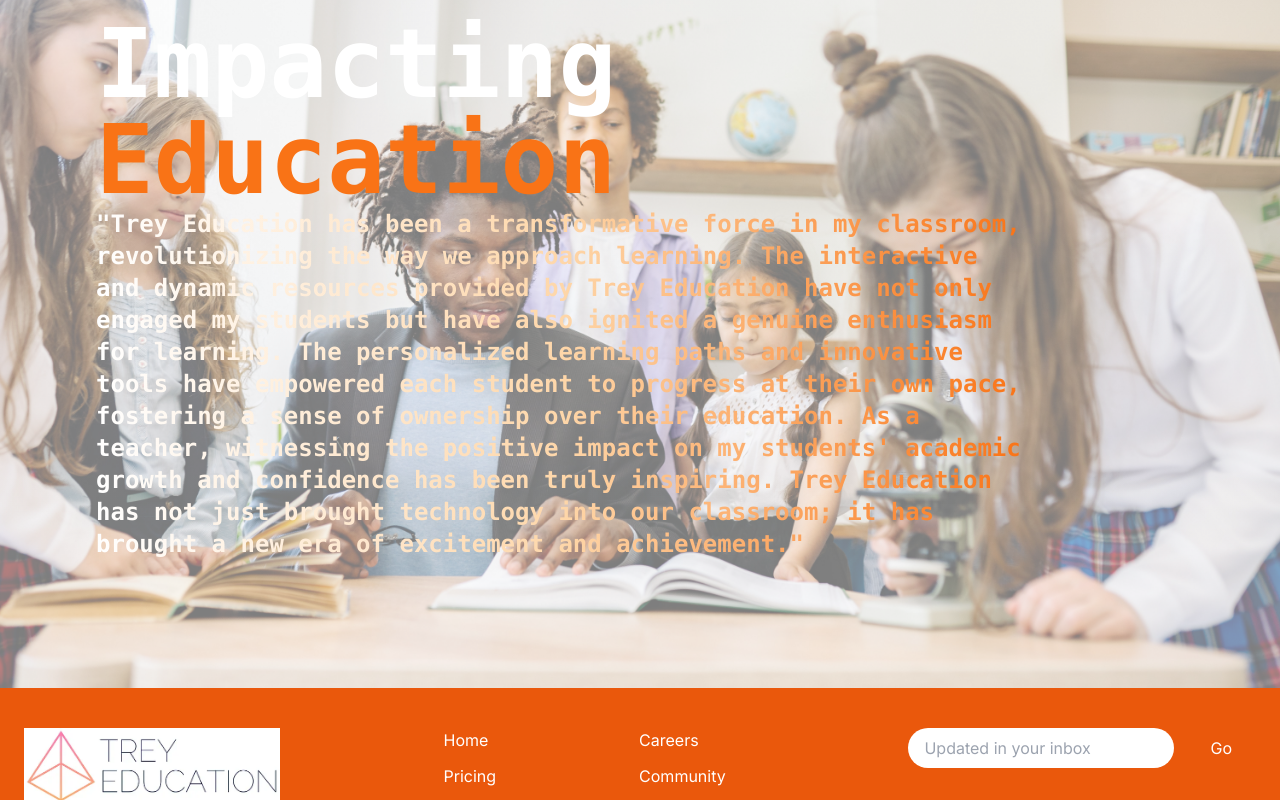
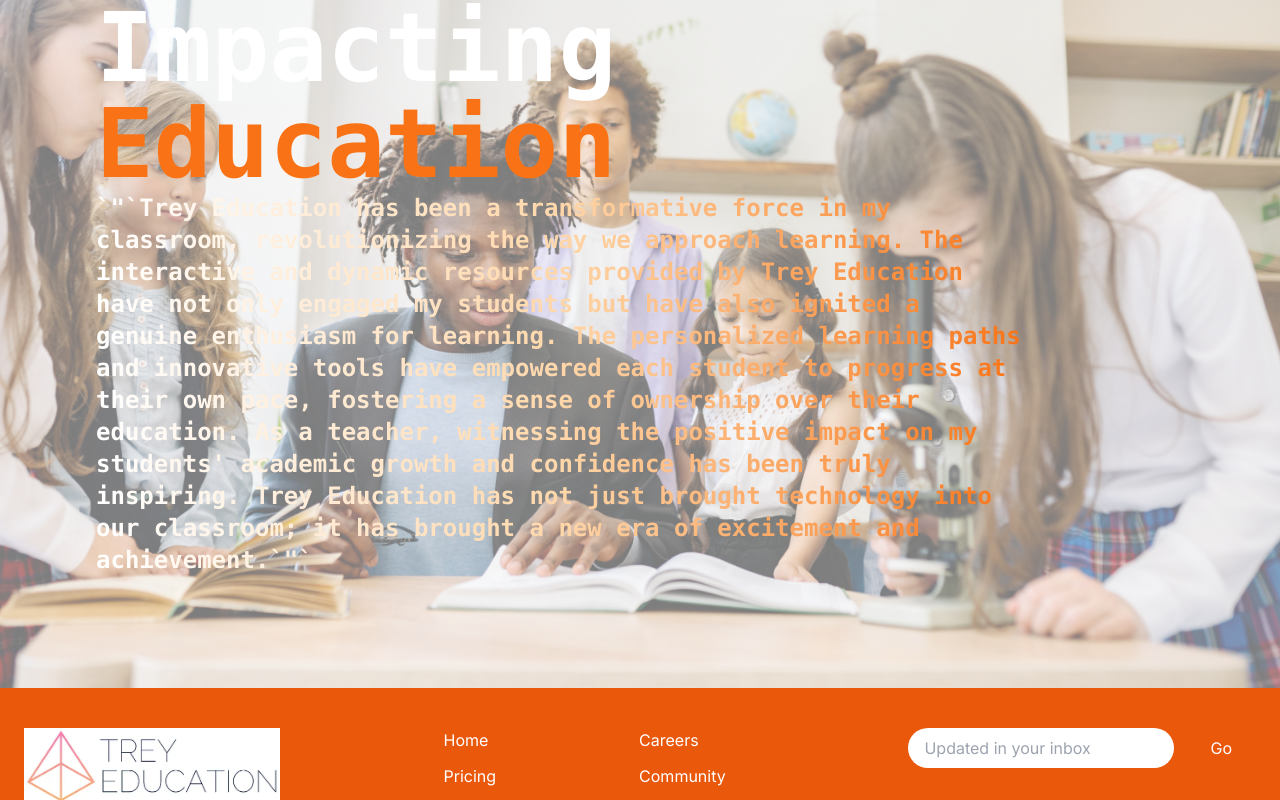
Before and after one commit to ryanjames1729/trey-ed-demo, a Next.js app: page / in a window 1280 px wide. Shown: the part 3457-4257 px from the top of the page. Built offline with nearby package versions, Linux system fonts and the light colour scheme.

Commit message:
deploy fixes

```diff
--- a/app/page.tsx
+++ b/app/page.tsx
@@ -111,7 +111,7 @@ We work with independent schools across the United States through both virtual a
             <h1 className="text-8xl text-white font-bold">Impacting <span className="text-orange-500">Education</span></h1>
             <h2 className="text-2xl font-bold bg-gradient-to-r from-white via-orange-200 to-orange-500 text-transparent bg-clip-text">
 
-"Trey Education has been a transformative force in my classroom, revolutionizing the way we approach learning. The interactive and dynamic resources provided by Trey Education have not only engaged my students but have also ignited a genuine enthusiasm for learning. The personalized learning paths and innovative tools have empowered each student to progress at their own pace, fostering a sense of ownership over their education. As a teacher, witnessing the positive impact on my students' academic growth and confidence has been truly inspiring. Trey Education has not just brought technology into our classroom; it has brought a new era of excitement and achievement."
+            `&quot;`Trey Education has been a transformative force in my classroom, revolutionizing the way we approach learning. The interactive and dynamic resources provided by Trey Education have not only engaged my students but have also ignited a genuine enthusiasm for learning. The personalized learning paths and innovative tools have empowered each student to progress at their own pace, fostering a sense of ownership over their education. As a teacher, witnessing the positive impact on my students' academic growth and confidence has been truly inspiring. Trey Education has not just brought technology into our classroom; it has brought a new era of excitement and achievement.`&quot;`
               </h2>
             <p></p>
           </div>
```
